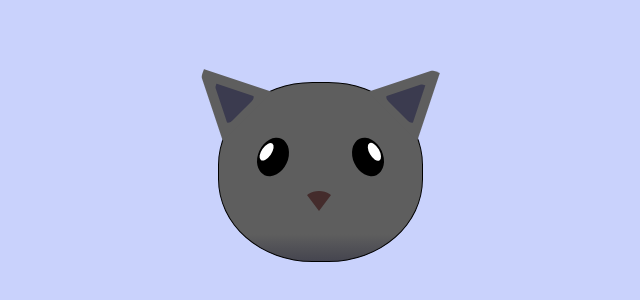
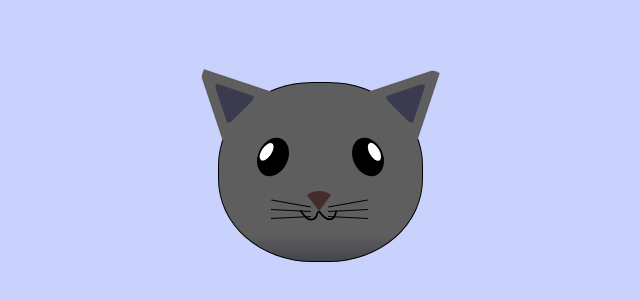
Before and after one commit to JakeWhrlWnd/cat-painting, a plain HTML site: page index.html in a window 1280 px wide. Shown: the part 228-528 px from the top of the page, without its empty margins (320-960 px from the left). Drawn offline with Linux system fonts and the light colour scheme.

Commit message:
Finalized the cat painting with some whiskers

```diff
--- a/index.html
+++ b/index.html
@@ -28,6 +28,24 @@
             </div>
 
             <div class="cat-nose"></div>
+
+            <div class="cat-mouth">
+                <div class="cat-mouth-line-left"></div>
+                <div class="cat-mouth-line-right"></div>
+            </div>
+
+            <div class="cat-whiskers">
+                <div class="cat-whiskers-left">
+                    <div class="cat-whisker-left-top"></div>
+                    <div class="cat-whisker-left-middle"></div>
+                    <div class="cat-whisker-left-bottom"></div>
+                </div>
+                <div class="cat-whiskers-right">
+                    <div class="cat-whisker-right-top"></div>
+                    <div class="cat-whisker-right-middle"></div>
+                    <div class="cat-whisker-right-bottom"></div>
+                </div>
+            </div>
         </div>
     </main>
 </body>
--- a/styles.css
+++ b/styles.css
@@ -128,3 +128,79 @@ body {
     border-bottom: 20px solid #442C2C;
     transform: rotate(180deg);
 }
+
+.cat-mouth div {
+    width: 30px;
+    height: 50px;
+    border: 2px solid #000;
+    border-color: black transparent transparent transparent;
+    border-radius: 190%/190px 150px 0 0;
+}
+
+.cat-mouth-line-left {
+    position: absolute;
+    top: 88px;
+    left: 74px;
+    transform: rotate(170deg);
+}
+
+.cat-mouth-line-right {
+    position: absolute;
+    top: 88px;
+    left: 91px;
+    transform: rotate(165deg);
+}
+
+.cat-whiskers-left div {
+    width: 40px;
+    height: 1px;
+    background-color: #000;
+}
+
+.cat-whiskers-right div {
+    width: 40px;
+    height: 1px;
+    background-color: #000;
+}
+
+.cat-whisker-left-top {
+    position: absolute;
+    top: 120px;
+    left: 52px;
+    transform: rotate(10deg);
+}
+
+.cat-whisker-left-middle {
+    position: absolute;
+    top: 127px;
+    left: 52px;
+    transform: rotate(3deg);
+}
+
+.cat-whisker-left-bottom {
+    position: absolute;
+    top: 134px;
+    left: 52px;
+    transform: rotate(-3deg);
+}
+
+.cat-whisker-right-top {
+    position: absolute;
+    top: 120px;
+    left: 109px;
+    transform: rotate(-10deg);
+}
+
+.cat-whisker-right-middle {
+    position: absolute;
+    top: 127px;
+    left: 109px;
+    transform: rotate(-3deg);
+}
+
+.cat-whisker-right-bottom {
+    position: absolute;
+    top: 134px;
+    left: 109px;
+    transform: rotate(3deg);
+}
```
